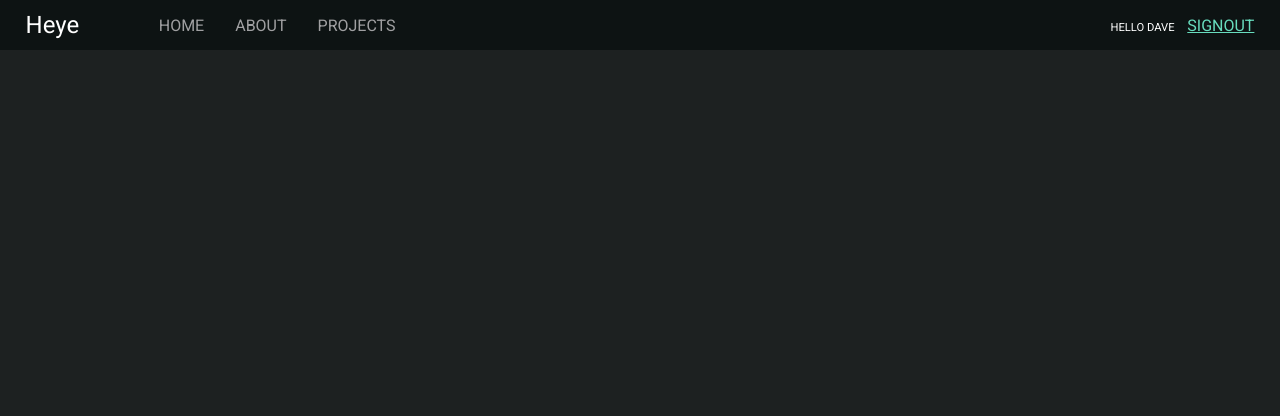
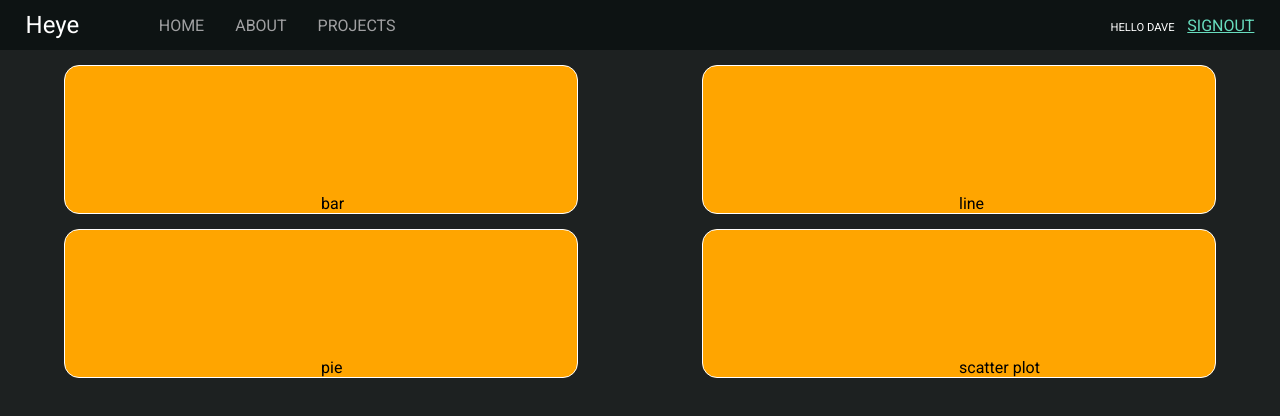
Before and after one commit to Alebron23/dashboard, a React app: page / in a window 1280 px wide. Shown: the top 416 px of the page. Built offline with nearby package versions, Linux system fonts and the light colour scheme; the HTML template or start-up script is replaced by a standard one.

Commit message:
arranage the four graph divs on the page and fixed the subnavbar and accDropDown pushing the divs when they were displayed.

```diff
--- a/src/components/App.js
+++ b/src/components/App.js
@@ -1,5 +1,6 @@
 import React, { Component } from 'react';
 import Navbar from './Navbar';
+import Graph from './Graph';
 
 class App extends Component {
 
@@ -10,7 +11,29 @@ class App extends Component {
     * */
     render() {
         return(
-            <Navbar />
+            <div>
+                <Navbar />
+
+                <div className="container">
+                    <div className="graph one">
+                        <Graph type= {'bar'}/>
+                    </div>
+
+                    <div className="graph two">
+                        <Graph type={'line'}/>
+                    </div>
+                </div>
+
+                <div className="container">
+                    <div className="graph one">
+                        <Graph type= {'pie'}/>
+                    </div>
+
+                    <div className="graph two">
+                        <Graph type={'scatter plot'}/>
+                    </div>
+                </div>
+            </div>
         )
     }
 }
--- /dev/null
+++ b/src/components/Graph.js
@@ -0,0 +1,11 @@
+import React from 'react';
+
+const Graph = (props) => {
+    return(
+        <div className="container inside">
+            {props.type}
+        </div>
+    )
+}
+
+export default Graph;
--- a/src/components/Navbar.js
+++ b/src/components/Navbar.js
@@ -52,7 +52,7 @@ class Navbar extends Component {
         console.log(this.state.navBtns)
         if(this.state.navBtns.btn4 === true) {
             return  <nav className="container">
-                        <ul className="subNavAcc" onMouseLeave={() => this.setState({navBtns: {btn4: false}})}>
+                        <ul className="accDropdown" onMouseLeave={() => this.setState({navBtns: {btn4: false}})}>
                             <li><a href="#">Settings</a></li>
                             <li><a href="#">Contacts</a></li>
                             <li><a href="#">Notifications</a></li>
--- a/src/index.css
+++ b/src/index.css
@@ -80,6 +80,7 @@ body {
     background-color: #202628;
     margin: 0;
     padding: 0;
+    position: absolute;
 }
 
 .subnav li{
@@ -96,15 +97,16 @@ body {
     padding: 0;
 }
 
-.subNavAcc {
+.accDropdown {
     width: 20%;
-    height: 150px;
-    margin: 0 0 0 auto;
+    height: 149px;
+    margin: 0 0 0 80%;
     padding: 0;
     background-color: #202628;
+    position: absolute;
 }
 
-.subNavAcc li {
+.accDropdown li {
     width: 100%;
     list-style: none;
     border-bottom: .5px solid #68DDBE;
@@ -112,9 +114,33 @@ body {
     text-align: center;
 }
 
-.subNavAcc a {
+.accDropdown a {
     text-decoration: none;
     color: #A0A0A2;
     font-size: .8em;
     padding: 20px;
 }
+
+.graph {
+    height: 45%;
+    width: 40%;
+    border: .5px solid white;
+    border-radius: 15px;
+    background-color: orange;
+}
+
+.one {
+    margin-top: 15px;
+    margin-left: 5%;
+}
+
+.two {
+    margin-left: auto;
+    margin-top: 15px;
+    margin-right: 5%;
+}
+
+.inside {
+    padding-left: 50%;
+    padding-top: 25%;
+}
```
